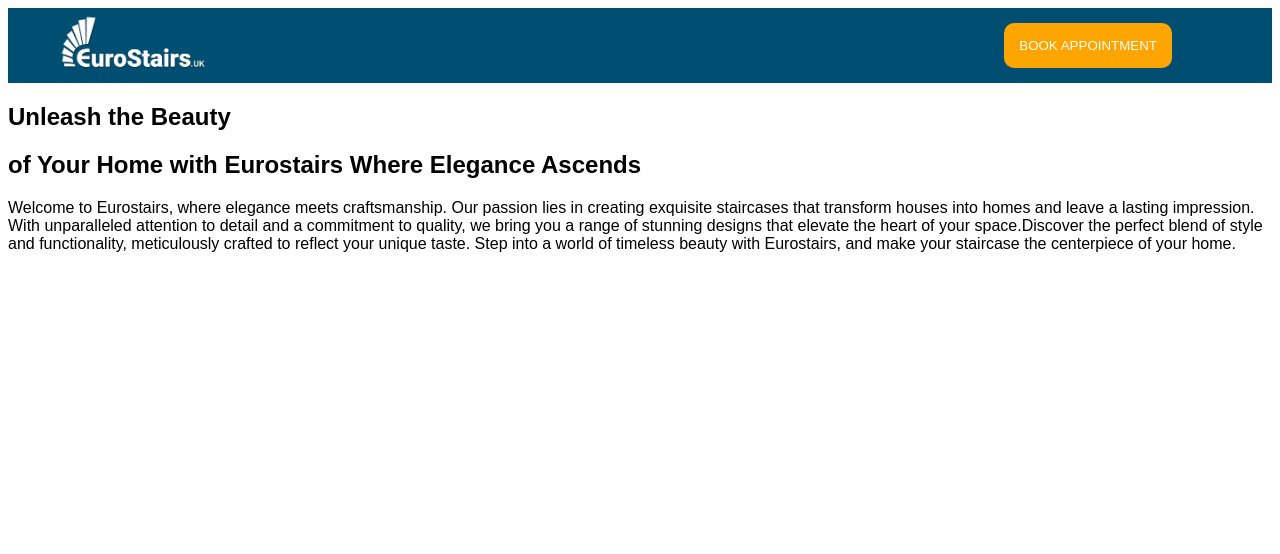
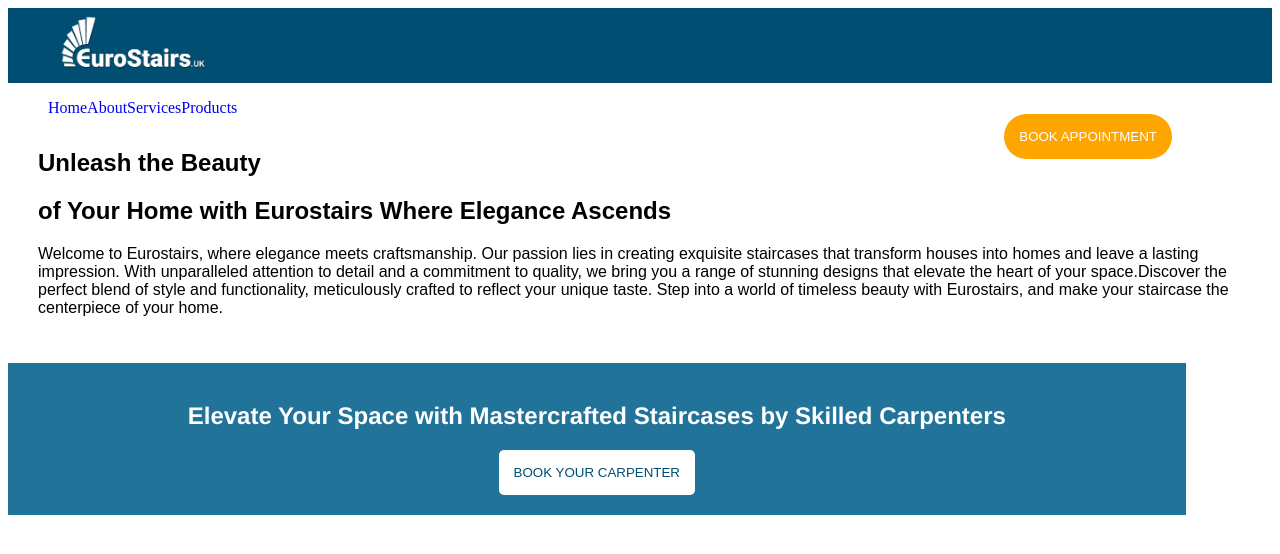
Before and after one commit to QamarShehzad100/Landing-Page-Design, a plain HTML site: page index.html in a window 1280 px wide. Drawn offline with Linux system fonts and the light colour scheme.

Commit message:
Progressing

```diff
--- a/index.html
+++ b/index.html
@@ -11,6 +11,16 @@
       <header class="header">
         <div class="logo">
           <img src="Images\EuroStairsLogo.png" />
+          <div class="nav-bar">
+            <nav class="nav">
+                <ul class="menu">
+                    <li><a href="#">Home</a></li>
+                    <li><a href="#">About</a></li>
+                    <li><a href="#">Services</a></li>
+                    <li><a href="#">Products</a></li>
+                </ul>
+            </nav>
+          </div>
           <button class="btn">BOOK APPOINTMENT</button>
         </div>
       </header>
@@ -32,7 +42,10 @@
         </div>
       </section>
       <section class="bottom-sec">
-        <div></div>
+        <div class="callto-act">
+            <h2>Elevate Your Space with Mastercrafted Staircases by Skilled Carpenters</h2>
+            <button class="btn2">BOOK YOUR CARPENTER</button>
+        </div>
       </section>
     </div>
   </body>
--- a/style.css
+++ b/style.css
@@ -13,11 +13,43 @@
    background-color: orange;
    color: white;
    padding: 15px;
-   border-radius: 10px;
+   border-radius: 30px;
    float: right;
    margin: 15px 100px 0  0;
    border-style: none;
 }
+.btn2 {
+    padding: 15px;
+    justify-content: center;
+    border-radius: 5px;
+    background-color: white;
+    color: #004e71;
+    border-style: none;
+    font-family: Arial, Helvetica, sans-serif;
+}
 .mid-part {
     font-family:sans-serif, 'Segoe UI', Tahoma, Geneva, Verdana, sans-serif;
+    padding: 30px;
 }
+
+.callto-act {
+    background-color: #21739a;
+    width: 90%;
+    color: white;
+    text-align: center;
+    padding: 20px;
+    font-family: 'Franklin Gothic Medium', 'Arial Narrow', Arial, sans-serif;
+
+}
+.menu li {
+    list-style: none;
+
+}
+
+.menu li a {
+    text-decoration: none;
+    float: left;
+    display: inline;
+
+
+}
```
